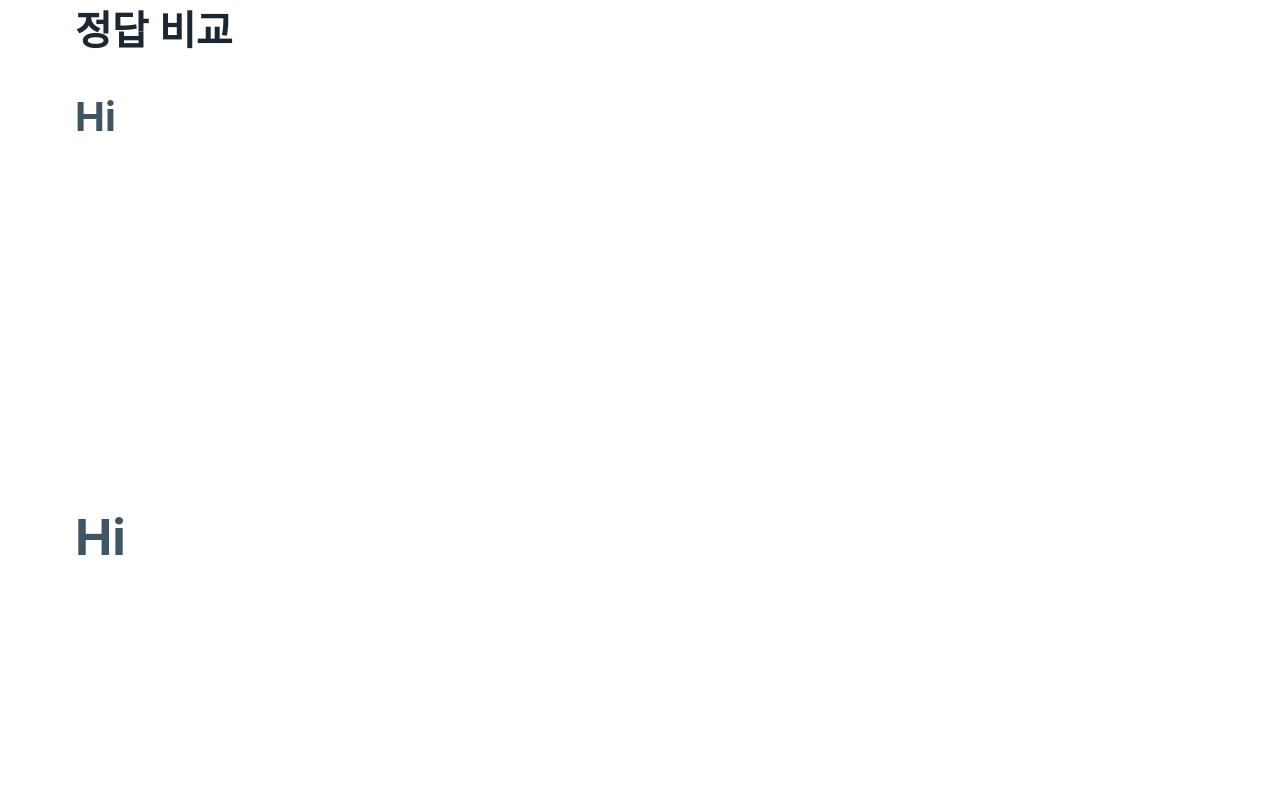
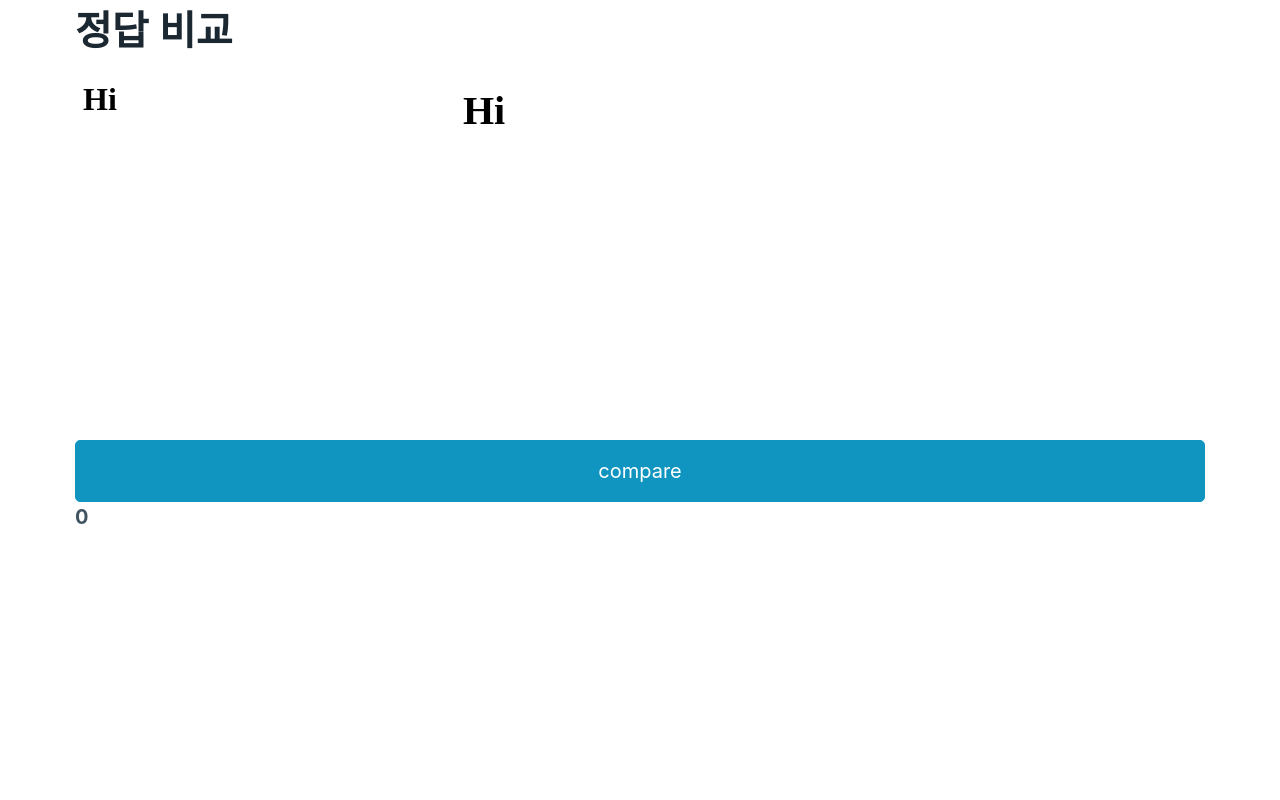
Before and after one commit to Synagir/markup-educator-deploy, a Next.js app in the folder src/: page /compare-demo in a window 1280 px wide. Shown: the top 800 px of the page. Built offline with nearby package versions, Linux system fonts and the light colour scheme.

Commit message:
Canvas 컴포넌트 shadowDOM -> iframe 변경

```diff
--- a/src/component/Canvas.tsx
+++ b/src/component/Canvas.tsx
@@ -1,41 +1,8 @@
-import { useRef, useEffect, forwardRef, useImperativeHandle } from 'react';
+import { MutableRefObject, forwardRef } from 'react';
 import styles from './Canvas.module.scss';
 
-function Canvas({ html, css }: { html: string; css: string }, ref) {
-  const canvasRef = useRef();
-
-  useEffect(() => {
-    // shadow DOM
-    let shadowRoot;
-    if (canvasRef.current.shadowRoot) {
-      shadowRoot = canvasRef.current.shadowRoot;
-    } else {
-      shadowRoot = canvasRef.current.attachShadow({ mode: 'open' });
-    }
-
-    // init innerHTML
-    shadowRoot.innerHTML = '';
-
-    const styleElement = document.createElement('style');
-    styleElement.innerHTML = css;
-    shadowRoot.appendChild(styleElement);
-
-    const htmlElement = document.createElement('div');
-    htmlElement.innerHTML = html;
-    shadowRoot.appendChild(htmlElement);
-  }, [html, css]);
-
-  useImperativeHandle(
-    ref,
-    () => ({
-      getCanvas() {
-        return canvasRef.current;
-      },
-    }),
-    []
-  );
-
-  return <div className={styles.canvas} ref={canvasRef} />;
+function Canvas({ html, css }: { html: string; css: string }, ref: MutableRefObject<HTMLIFrameElement>) {
+  return <iframe srcDoc={`<style>${css}</style>${html}`} title="Rendered codes" className={styles.canvas} ref={ref} />;
 }
 
 export default forwardRef(Canvas);
--- a/src/lib/score/compare.ts
+++ b/src/lib/score/compare.ts
@@ -1,20 +1,4 @@
 import { toPixelData } from 'html-to-image';
-
-export default async function compare(containerA, containerB) {
-  const userPixels = await toPixelData(containerA);
-  const answerPixels = await toPixelData(containerB);
-
-  if (userPixels.length !== answerPixels.length) {
-    console.error('Two canvas sizes are not identical');
-  }
-
-  // compare canvas
-  const scoreSpectrum = calcSpectrum(userPixels, answerPixels);
-  const scorePerfect = calcPixelPerfect(userPixels, answerPixels);
-  console.log(scoreSpectrum, scorePerfect);
-
-  return scoreSpectrum * scorePerfect * 100;
-}
 
 function calcSpectrum(userPixels, answerPixels) {
   const pixelLength = userPixels.length;
@@ -42,3 +26,19 @@
 
   return identicalPixels / pixelLength;
 }
+
+export default async function compare(containerA, containerB) {
+  const userPixels = await toPixelData(containerA);
+  const answerPixels = await toPixelData(containerB);
+
+  if (userPixels.length !== answerPixels.length) {
+    console.error('Two canvas sizes are not identical');
+  }
+
+  // compare canvas
+  const scoreSpectrum = calcSpectrum(userPixels, answerPixels);
+  const scorePerfect = calcPixelPerfect(userPixels, answerPixels);
+  console.log(scoreSpectrum, scorePerfect);
+
+  return scoreSpectrum * scorePerfect * 100;
+}
--- a/src/pages/compare-demo.tsx
+++ b/src/pages/compare-demo.tsx
@@ -4,12 +4,12 @@
 import compare from '@lib/score/compare';
 
 export default function Compare() {
-  const userCanvasRef = useRef(null);
-  const answerCanvasRef = useRef(null);
-  const [score, setScore] = useState(0);
+  const userCanvasRef = useRef<HTMLIFrameElement>(null);
+  const answerCanvasRef = useRef<HTMLIFrameElement>(null);
+  const [score, setScore] = useState<number>(0);
 
   async function handleCompare() {
-    setScore(await compare(userCanvasRef.current.getCanvas(), answerCanvasRef.current.getCanvas()));
+    setScore(await compare(userCanvasRef.current, answerCanvasRef.current));
   }
 
   return (
```
